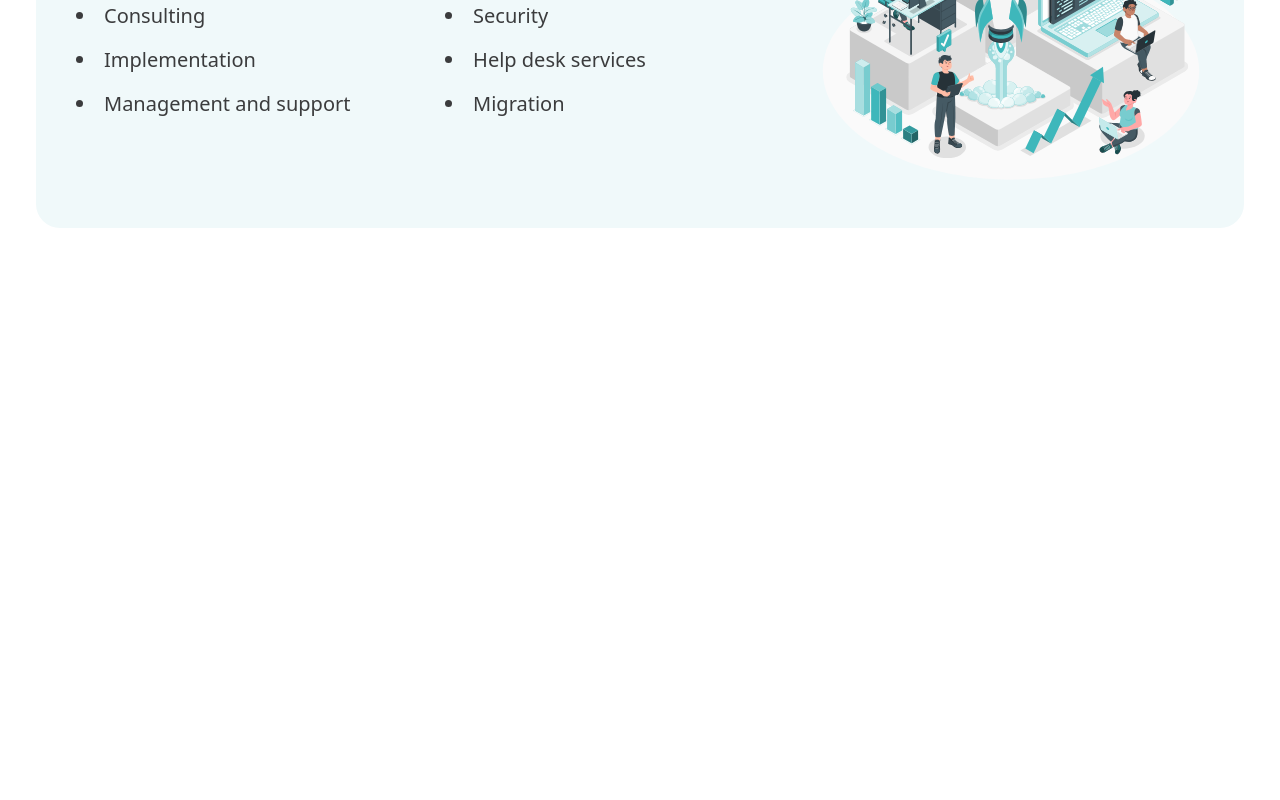
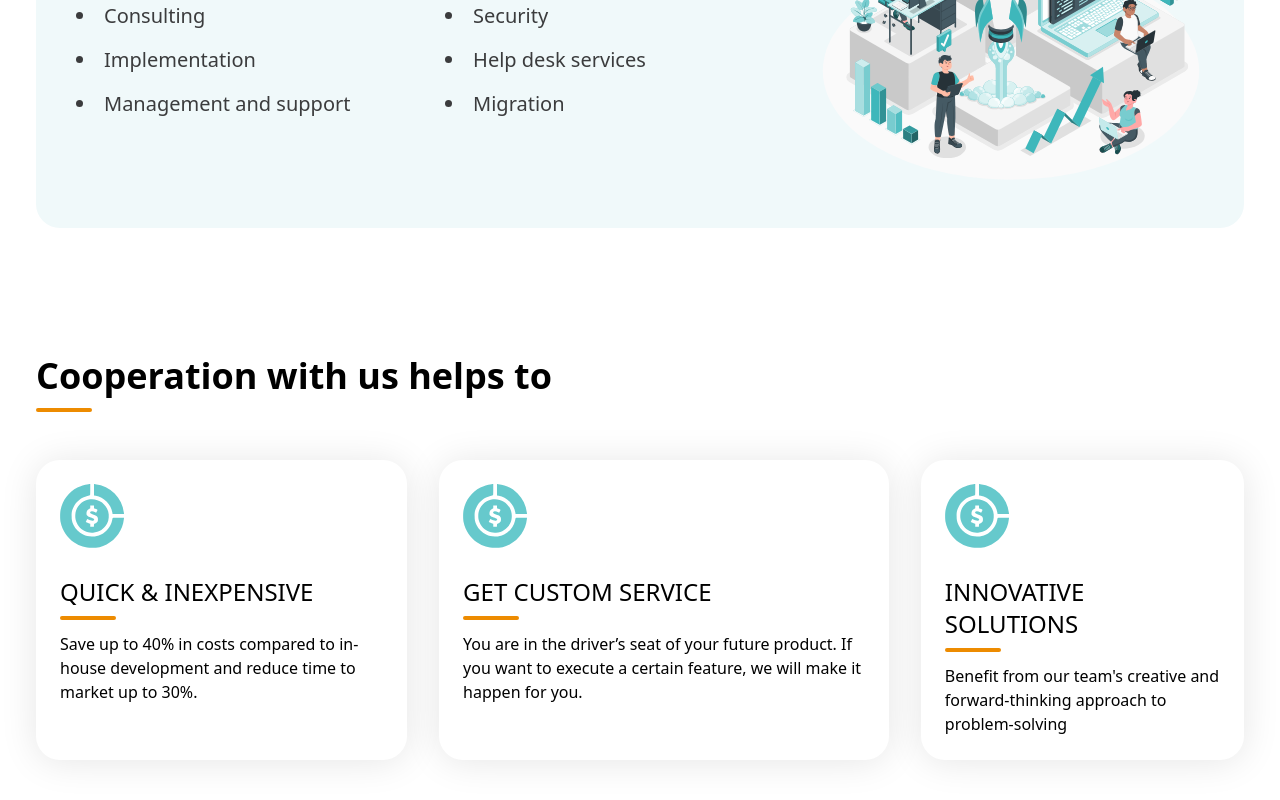
Before and after one commit to Malik-Haziq/CWN-Tech, a React (Vite) app: page / in a window 1280 px wide. Shown: the part 2193-2993 px from the top of the page. Before the commit the page ends 2485 px from the top, so only its background shows below. Built offline with nearby package versions, Linux system fonts and the light colour scheme; a web font is replaced by a local one.

Commit message:
services half

```diff
--- a/src/css/index.css
+++ b/src/css/index.css
@@ -8,12 +8,21 @@
     @apply block w-14 h-1 absolute -bottom-4 bg-tertiary rounded-lg;
   }
 
+  .sub-orange-line::after{
+    content: '';
+    @apply block w-14 h-1 absolute -bottom-3 bg-tertiary rounded-lg;
+  }
+
   .h2{
     @apply text-3xl lg:text-4xl font-semibold relative mb-16 orange-line;
   }
 
+  .sub-heading{
+    @apply text-xl lg:text-2xl xl:text-3xl font-medium relative orange-line;
+  }
+
   .h3{
-    @apply text-xl lg:text-2xl xl:text-3xl font-medium relative orange-line;
+    @apply text-lg lg:text-xl xl:text-2xl font-medium relative sub-orange-line;
   }
 }
 
--- a/src/pages/home/Home.jsx
+++ b/src/pages/home/Home.jsx
@@ -1,4 +1,4 @@
-import eco from '@images/ecosystem.svg';
+import eco from "@images/ecosystem.svg";
 import homeBg from "@images/bg.webp";
 import Button from "@components/button/button";
 import cae from "@images/featured/cae.webp";
@@ -8,6 +8,7 @@ import itrsoftware from "@images/featured/itrsoftware.webp";
 import realpage from "@images/featured/realpage.webp";
 import controlit from "@images/featured/controlit.webp";
 import speechagain from "@images/featured/speechagain.webp";
+import price from "@icons/services/budget.svg";
 import { useState } from "react";
 
 export function Home() {
@@ -89,12 +90,17 @@ export function Home() {
       </section>
 
       {/* ////////////////////////  Ecosystem */}
-      <section className="section mb-16">
-        <div className='flex flex-col xlg:flex-row gap-5 bg-main-mint px-5 py-8 sm:p-10 rounded-3xl'>
-        <div className='xlg:basis-auto'>
-          <h2 className="h2 mb-6 lg:mb-10">Every Part of Your IT Ecosystem. Taken Care Of.</h2>
-          <p className='text-sub-para text-lg sm:text-xl mb-6'>Comprehensive care of your cloud or on-premises infrastructure and applications:</p>
-          <ul className='text-para text-base lg:text-xl list-inside list-disc grid grid-cols-1 sm:grid-cols-2 gap-4'>
+      <section className="section mb-32">
+        <div className="flex flex-col xlg:flex-row gap-5 bg-main-mint px-5 py-8 sm:p-10 rounded-3xl">
+          <div className="xlg:basis-auto">
+            <h2 className="h2 mb-6 lg:mb-10">
+              Every Part of Your IT Ecosystem. Taken Care Of.
+            </h2>
+            <p className="text-sub-para text-lg sm:text-xl mb-6">
+              Comprehensive care of your cloud or on-premises infrastructure and
+              applications:
+            </p>
+            <ul className="text-para text-base lg:text-xl list-inside list-disc grid grid-cols-1 sm:grid-cols-2 gap-4">
               <li>Consulting</li>
               <li>Security</li>
               <li>Implementation</li>
@@ -103,7 +109,40 @@ export function Home() {
               <li>Migration</li>
             </ul>
           </div>
-          <img src={eco} alt="technology ecosystem" className='mx-auto w-[450px] xlg:w-unset xlg:basis-2/5 '/>
+          <img
+            src={eco}
+            alt="technology ecosystem"
+            className="mx-auto w-[450px] xlg:w-unset xlg:basis-2/5 "
+          />
+        </div>
+      </section>
+
+      {/* ///////////////////////////////////*/}
+      <section className="section mb-32">
+        <h2 className="h2">Cooperation with us helps to</h2>
+        <div className="flex flex-col sm:flex-row justify-between gap-8">
+          <div className="shadow-3xl rounded-3xl p-6">
+            <img src={price} alt="budget icon" className="w-16 mb-7" />
+            <h3 className="h3 mb-6 sub-heading uppercase">Quick & Inexpensive</h3>
+            <p className="sub-para">
+              Save up to 40% in costs compared to in-house development and
+              reduce time to market up to 30%.
+            </p>
+          </div>
+          <div className="shadow-3xl rounded-3xl p-6">
+            <img src={price} alt="budget icon" className="w-16 mb-7" />
+            <h3 className="h3 mb-6 sub-heading uppercase">GET CUSTOM SERVICE</h3>
+            <p className="sub-para">
+            You are in the driver’s seat of your future product. If you want to execute a certain feature, we will make it happen for you.
+            </p>
+          </div>
+          <div className="shadow-3xl rounded-3xl p-6">
+            <img src={price} alt="budget icon" className="w-16 mb-7" />
+            <h3 className="h3 mb-6 sub-heading uppercase">INNOVATIVE SOLUTIONS</h3>
+            <p className="sub-para">
+            Benefit from our team's creative and forward-thinking approach to problem-solving
+            </p>
+          </div>
         </div>
       </section>
     </main>
@@ -226,23 +265,37 @@ function ServicesSection() {
           })}
         </aside>
         {service === current.heading && (
-          <EachService heading={current.heading} desc={current.desc} list={current.list}/>
+          <EachService
+            heading={current.heading}
+            desc={current.desc}
+            list={current.list}
+          />
         )}
       </div>
       <div className="block lg:hidden">
-        {services.map((el,i)=>{
-          return <EachService heading={el.heading} desc={el.desc} list={el.list} containerStyles={"shadow-3xl px-4 py-8"} key={i}/>
+        {services.map((el, i) => {
+          return (
+            <EachService
+              heading={el.heading}
+              desc={el.desc}
+              list={el.list}
+              containerStyles={"shadow-3xl px-4 py-8"}
+              key={i}
+            />
+          );
         })}
       </div>
     </>
   );
 }
 
-function EachService({heading, desc, list, containerStyles}) {
+function EachService({ heading, desc, list, containerStyles }) {
   return (
-    <div className={"my-10 "+ containerStyles} >
-      <h3 className="h3 mb-10 text-sub-heading">{heading}</h3>
-      <p className="text-sub-para text-lg md:text-xl leading-8 mb-5 sm:mb-12">{desc}</p>
+    <div className={"my-10 " + containerStyles}>
+      <h3 className="sub-heading mb-10 text-sub-heading">{heading}</h3>
+      <p className="text-sub-para text-lg md:text-xl leading-8 mb-5 sm:mb-12">
+        {desc}
+      </p>
       <ul className="grid sm:grid-cols-2 text-lg md:text-xl gap-y-2 sm:gap-y-4 md:gap-y-8 gap-2  list-disc list-inside sm:text-sub-para">
         {list.map((li, i) => {
           return <li key={i}>{li}</li>;
```
Also changed, not shown: src/assets/icons/services/budget.svg (added). Lines whose indentation alone changed are shown as unchanged.
